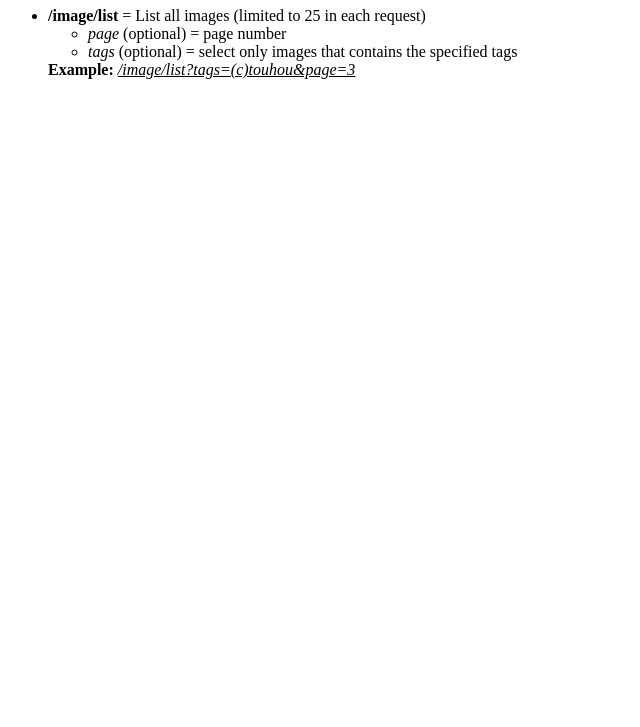
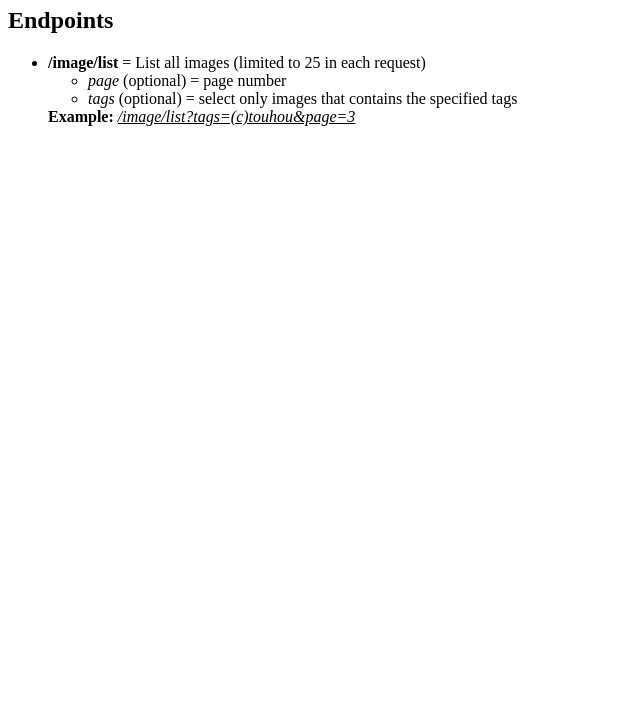
Before and after one commit to cslclaman/adi-api, a plain HTML site: page static/index.html in a window 1280 px wide. Shown: the part 73-800 px from the top of the page, without its empty margins (0-640 px from the left). Drawn offline with Linux system fonts and the light colour scheme.

Commit message:
Little modification on index

```diff
--- a/static/index.html
+++ b/static/index.html
@@ -6,6 +6,7 @@
 </head>
 <body>
     <h1>ADI 6 - Service API</h1>
+    <h2>Endpoints</h2>
     <ul>
         <li><b>/image/list</b> = List all images (limited to 25 in each request)
             <ul>
```
